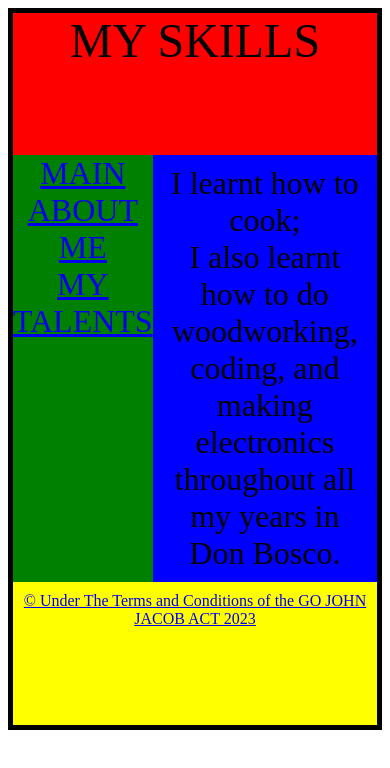
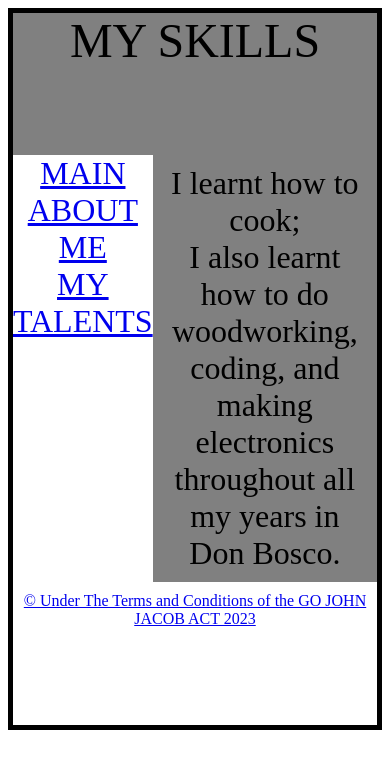
Before and after one commit to GOJOHNJACOBREYES/MAJOR-PT-COMPUTER-2ND-QUARTER-go, a plain HTML site: page SKILLS.html in a window 390 px wide. Drawn offline with Linux system fonts and the light colour scheme.

Commit message:
Update SKILLS.html

```diff
--- a/SKILLS.html
+++ b/SKILLS.html
@@ -7,13 +7,13 @@
 		grid-template-rows:1fr 3fr 1fr;
 		}
 	.header {
-	    background:red;
+	    background:grey;
 		font-size:3em;
 		text-align:center;
 		grid-column:span 3;
 	    }
 	.nav {
-	    background:green;
+	    background:white;
 		display:flex;
 		flex-direction:column;
 	        font-size:1.5em;
@@ -21,14 +21,14 @@
 		grid-column:span 1;
 	    }
 	.main {
-	    background:blue;
+	    background:grey;
 	    font-size:1.5em;
 		text-align:center;
 		padding:10px;
 		grid-column:span 2;
 		}
 	.footer {
-	    background:yellow;
+	    background:white;
 	    font-size:1em;
 		text-align:center;
 		grid-column:span 3;
@@ -46,25 +46,25 @@
 		  margin-left:auto;
  		    }
 		.header {
-	    background:red;
+	    background:grey;
 		font-size:3em;
 		text-align:center;
 		grid-column:span 3;
 	    }
 		.nav {
-	    background:green;
+	    background:white;
 	    font-size:2em;
 		text-align:center;
 		grid-column:span 1;
 	    }
 	.main {
-	    background:blue;
+	    background:grey;
 	    font-size:2em;
 		text-align:center;
 		grid-column:span 2;
 		}
 		.footer {
-	    background:yellow;
+	    background:white;
 	    font-size:1em;
 		text-align:center;
 		grid-column:span 3;
@@ -81,25 +81,25 @@
 		  margin-left:auto;
  		    }
 		.header {
-	    background:red;
+	    background:grey;
 		font-size:2em;
 		text-align:center;
 		grid-column:span 3;
 	    }
 	.nav {
-	    background:green;
+	    background:white;
 	    font-size:2em;
 		text-align:center;
 		grid-column:span 3;
 	    }
 	.main {
-	    background:blue;
+	    background:grey;
 	    font-size:2em;
 		text-align:center;
 		grid-column:span 3;
 		}
 	.footer {
-	    background:yellow;
+	    background:white;
 	    font-size:2em;
 		text-align:center;
 		grid-column:span 3;
```
